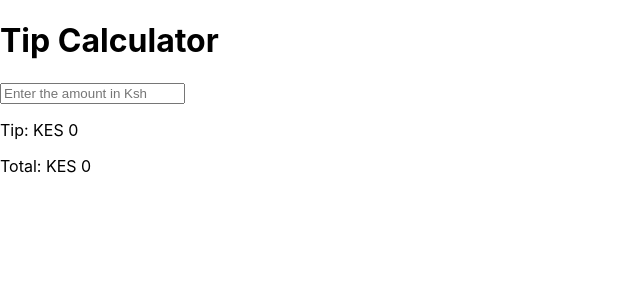
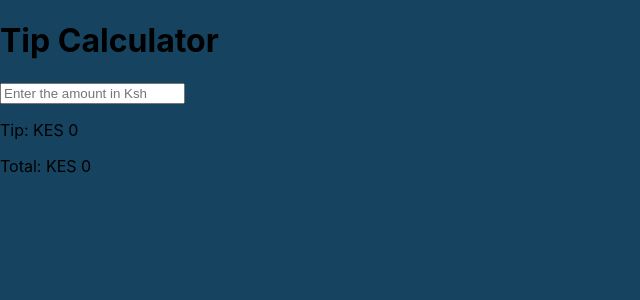
Before and after one commit to Eshhaa11/tip-calculator, a React (Create React App) app: page / in a window 1280 px wide. Shown: the top 300 px of the page, without its empty margins (0-640 px from the left). Built offline with nearby package versions, Linux system fonts and the light colour scheme.

Commit message:
added bgc

```diff
--- a/src/Components/Tip.css
+++ b/src/Components/Tip.css
@@ -0,0 +1,3 @@
+body {
+    background-color: #154360;
+}
```
